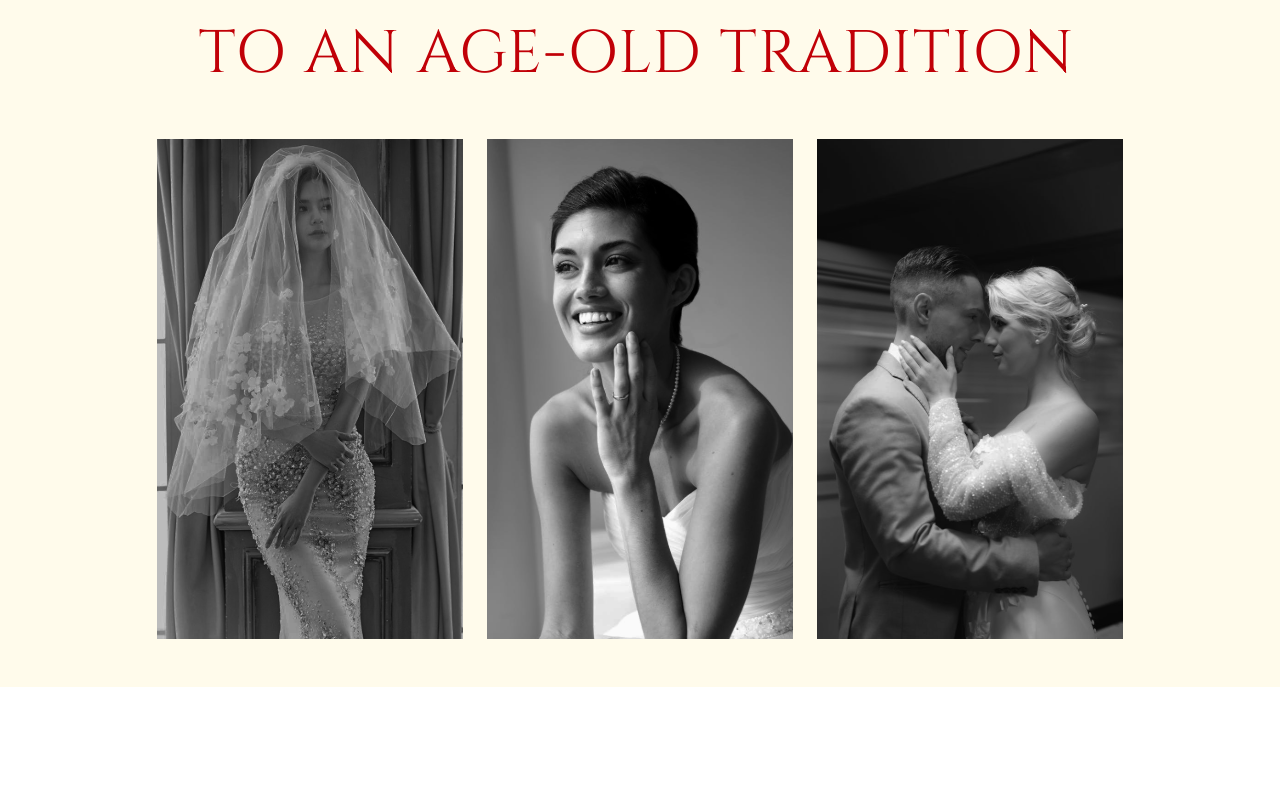
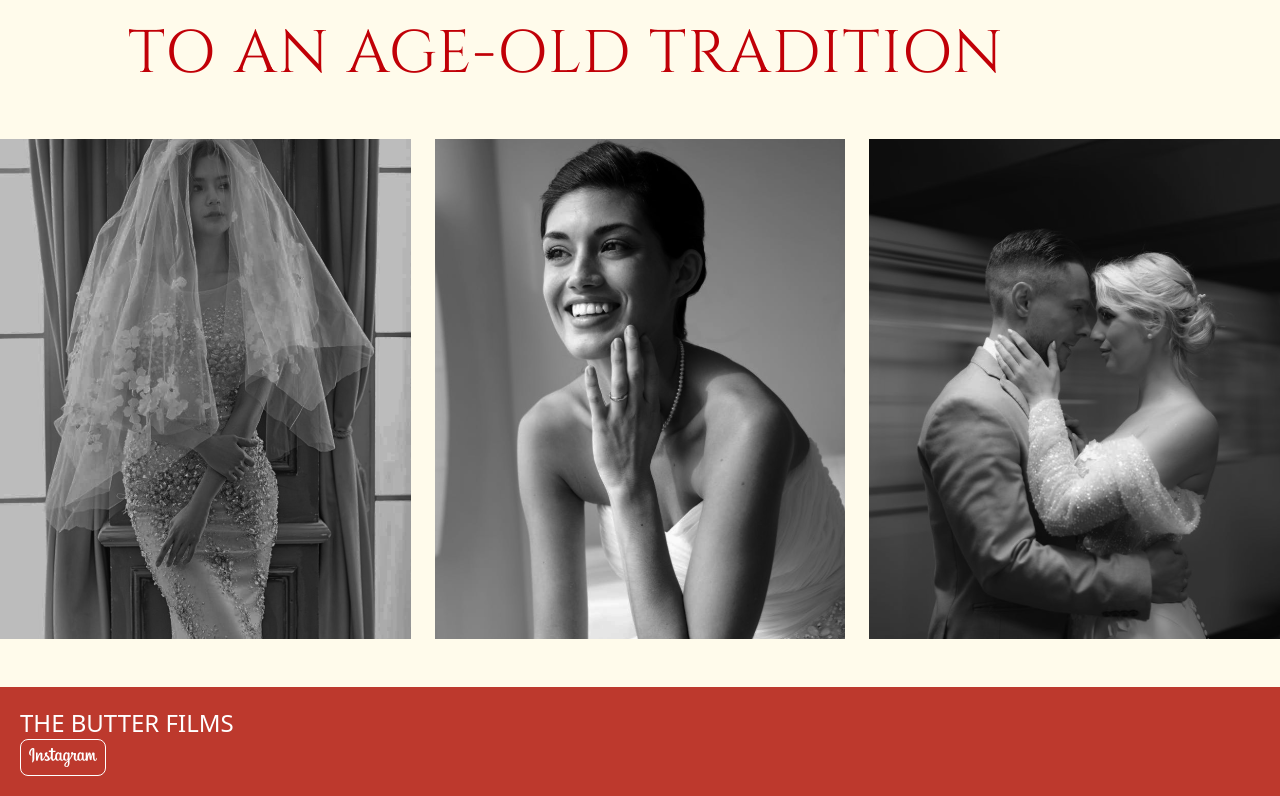
Before and after one commit to iamjuu/butter-film, a React (Vite) app: page / in a window 1280 px wide. Shown: the part 979-1775 px from the top of the page. Before the commit the page ends 1666 px from the top, so only its background shows below. Built offline with nearby package versions, Linux system fonts and the light colour scheme; a web font is replaced by a local one.

Commit message:
footer ready

```diff
--- a/src/components/footer/index.jsx
+++ b/src/components/footer/index.jsx
@@ -1,11 +1,25 @@
-import React from 'react'
+import React from "react";
+import { Instagram } from "../../assets";
+import InstButton from "../button";
 
 const index = () => {
   return (
-    <div>
+    <div className="w-full  items-center justify-center flex ">
+      <div className="flex  bg-[#BD392D] p-5  max-w-7xl w-full items-center justify-between">
+        <div>
+        <h1 className="text-2xl text-white font-[400]">THE BUTTER FILMS</h1>
+        <InstButton
 
+              imgclassName="w-14"
+              className="flex px-2 py-2 border rounded-lg border-white justify-center items-center hover:bg-white hover:bg-opacity-10 transition-all duration-200"
+              icon={Instagram}
+            />
+        </div>
+
+      <div></div>
+      </div>
     </div>
-  )
-}
+  );
+};
 
-export default index
+export default index;
--- a/src/components/navbar/index.jsx
+++ b/src/components/navbar/index.jsx
@@ -82,7 +82,7 @@ const Index = () => {
       )}
 
       {isMenuOpen && (
-        <div className="fixed inset-0 z-50 flex flex-row">
+        <div className="fixed  inset-0 z-50 flex flex-row">
           <div className="w-1/3 ">
             <div className="h-full w-full bg-cover bg-center bg-no-repeat opacity-70"
                  style={{ backgroundImage: "url('/path-to-your-wedding-image.jpg')" }}>
@@ -100,7 +100,7 @@ const Index = () => {
             </div>
 
             <div className="flex flex-col justify-start items-end pr-12 h-full">
-              <ul className="flex flex-col gap-8 text-white font-medium items-end">
+              <ul className="flex flex-col gap-2 text-white font-medium items-end">
                 <li className="cursor-pointer text-[12px] font-normal hover:underline py-2 transition-all duration-200">
                   HOME
                 </li>
--- a/src/page/home/index.jsx
+++ b/src/page/home/index.jsx
@@ -1,7 +1,7 @@
 import { useState, useEffect } from "react";
 import Navbar from "../../components/navbar";
 import { Banner1, Banner2, Banner3, Card1, Card2, Card3 } from "../../assets";
-
+import Footer from "../../components/footer";
 function index() {
   const Caroseal = [
     { id: 1, image: Banner1 },
@@ -36,7 +36,7 @@ function index() {
             backgroundSize: "cover",
             filter: "brightness(0.6) contrast(1.1)",
             backgroundPosition: "center",
-            transition: "background-image 1s ease",
+            transition: "background-image 1s ease ",
           }}
         >
           <div className="max-w-[1300px] w-full  flex justify-center">
@@ -50,34 +50,33 @@ function index() {
             </div>
           </div>
         </div>
-
         {/* **************section************* */}
-
         <div className="w-full flex justify-center bg-amber-50">
-      <div className="max-w-6xl  pt-5 md:pt-30  w-full py-12 px-6">
+      <div className="max-w-7xl  pt-5 md:pt-30  w-full py-12 ">
         <div className="mb-12 w-full flex justify-center">
           <div className="w-full md:w-4/5">
-            <h1 className="text-4xl md:text-5xl lg:text-6xl font-normal global-font text-red-700 tracking-wide leading-tight">
+            <h1 className=" text-lg   md:text-5xl lg:text-6xl font-normal global-font text-red-700 tracking-wide leading-tight">
               A MODERN APPROACH<br />
               TO AN AGE-OLD TRADITION
             </h1>
           </div>
         </div>
-
-        <div className="flex justify-center flex-col md:flex-row md:flex-wrap gap-6">
+        <div className="flex w-full justify-between flex-row md:flex-row md:flex-wrap gap-6">
           {Card.map((item) => (
-            <div key={item.id} className="group relative bg-red-300 overflow-hidden mx-auto md:mx-0">
+            <div key={item.id} className="flex-1 min-w-[200px] relative overflow-hidden group">
               <img
-                className="w-full max-w-[306px]  md:h-[500px] object-cover transition-transform duration-500 grayscale group-hover:grayscale-0 group-hover:scale-105"
+                className="w-full h-[500px] object-cover transition-transform duration-500 grayscale group-hover:grayscale-0 group-hover:scale-105"
                 src={item.image}
                 alt={item.title}
               />
-              <div className="absolute inset-0 bg-black/40 bg-opacity-20 opacity-0 group-hover:opacity-100 transition-opacity duration-300"></div>
+              <div className="absolute inset-0 bg-black/40 opacity-0 group-hover:opacity-100 transition-opacity duration-300"></div>
             </div>
           ))}
         </div>
       </div>
     </div>
+
+    <Footer/>
       </div>
     </>
   );
```
